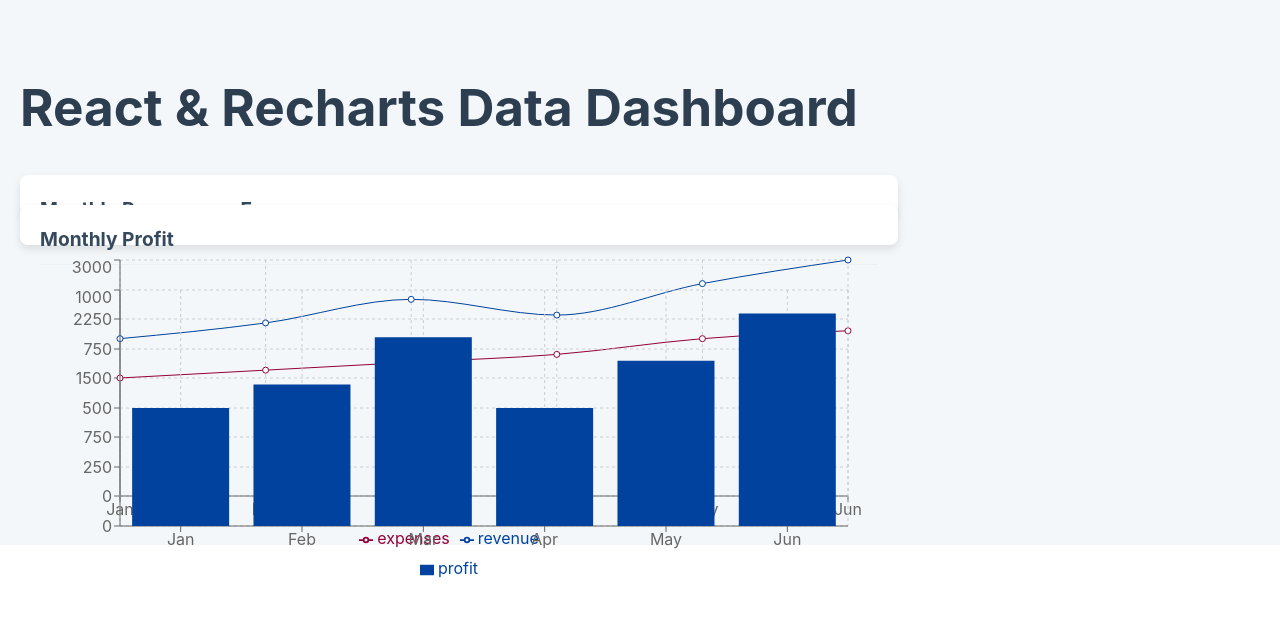
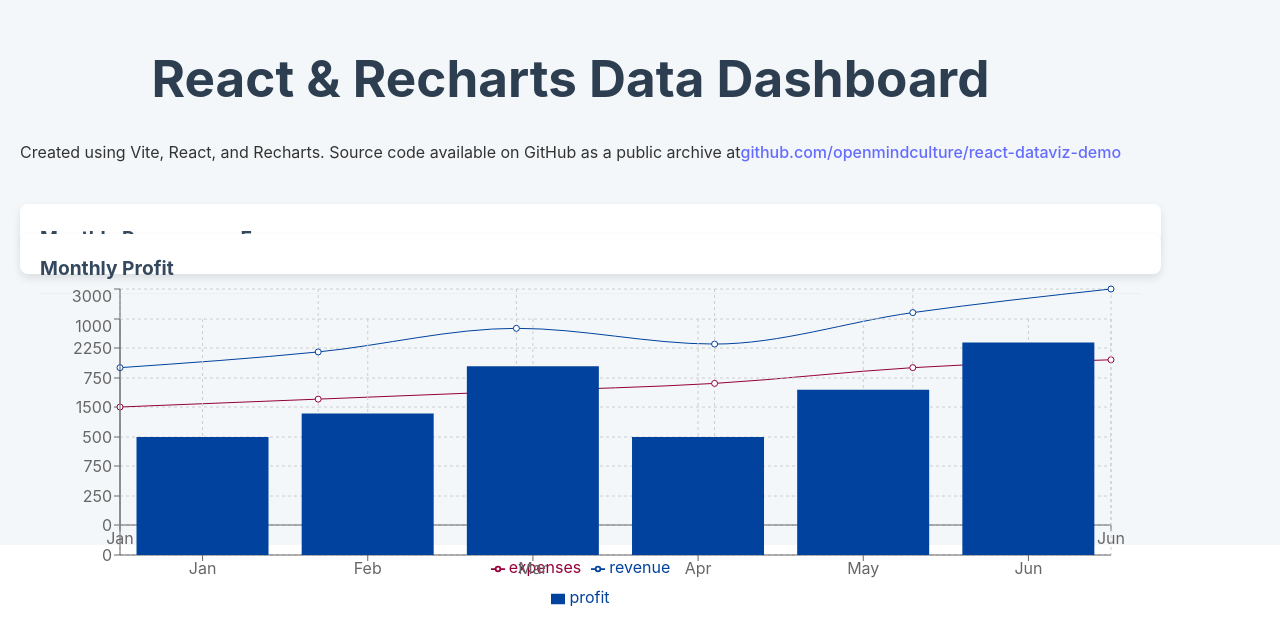
Before and after one commit to openmindculture/react-dataviz-demo, a React (Vite) app: page / in a window 1280 px wide. Shown: the part 295-915 px from the top of the page. Before the commit the page ends 886 px from the top, so only its background shows below. Built offline with nearby package versions, Linux system fonts and the light colour scheme.

Commit message:
link back to source code

```diff
--- a/src/App.tsx
+++ b/src/App.tsx
@@ -8,6 +8,11 @@ function App() {
         <div className="app-container">
             <header>
                 <h1>React & Recharts Data Dashboard</h1>
+                <p>
+                    Created using Vite, React, and Recharts.
+                    Source code available on GitHub as a public archive at
+                    <a href="https://github.com/openmindculture/react-dataviz-demo">github.com/openmindculture/react-dataviz-demo</a>
+                </p>
             </header>
 
             <main className="dashboard dashboard--flex">
```
